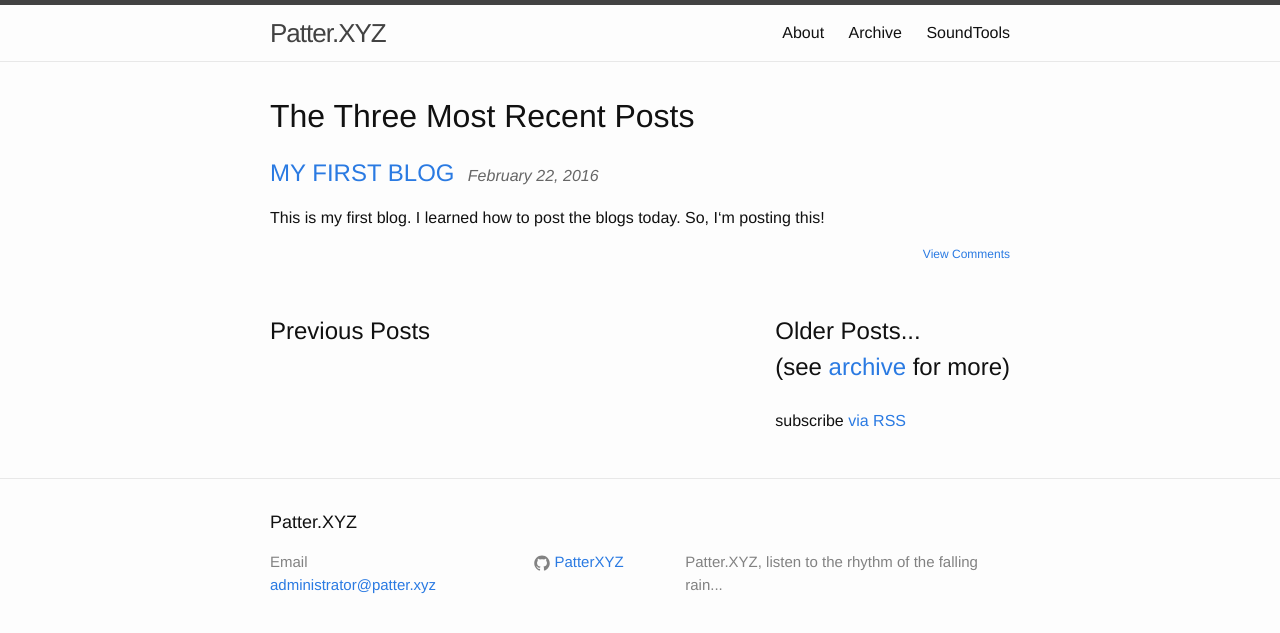
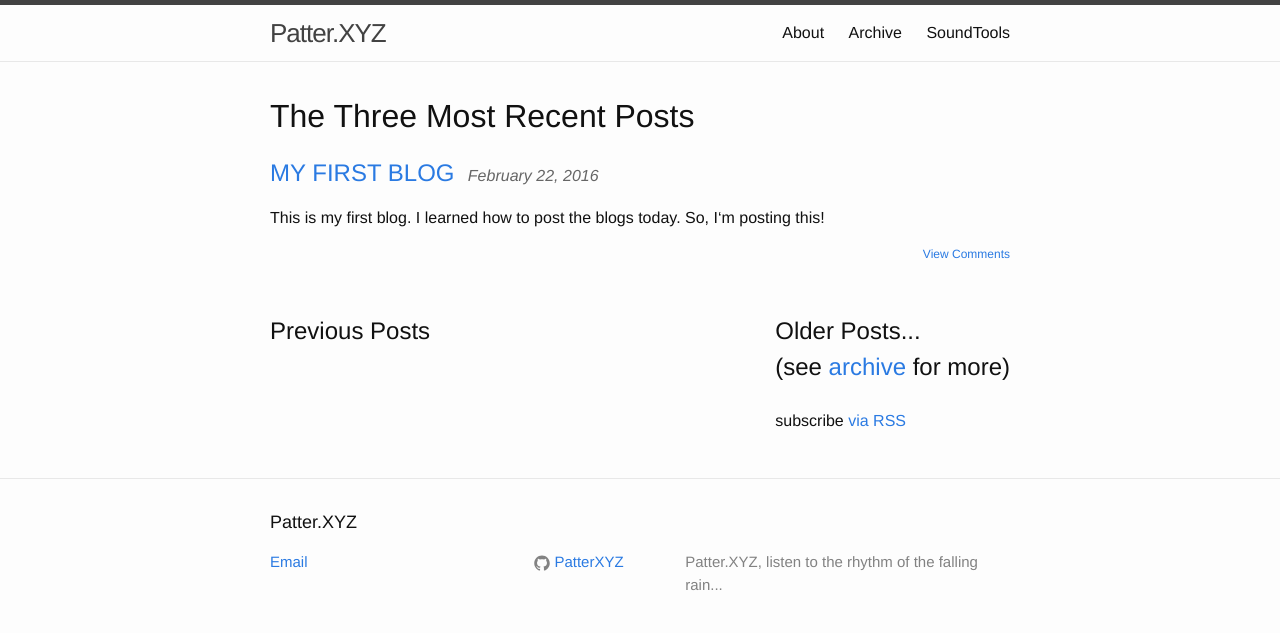
Before and after one commit to PatterXYZ/Blog, a Jekyll site: the page built from index.html, in a window 1280 px wide. Shown: the top 633 px of the page. Built offline with Jekyll 4.4.1, drawn with Linux system fonts in a browser that asks for light colours; comment, search, counter and statistics services are not loaded.

```diff
--- a/_includes/footer.html
+++ b/_includes/footer.html
@@ -4,8 +4,7 @@
     <div class="footer-col-wrapper">
       <div class="footer-col  footer-col-1">
         <ul class="contact-list">
-          <li>Email</li>
-          <li><a href="mailto:{{ site.email }}">{{ site.email }}</a></li>
+          <li><a href="mailto:{{ site.email }}">Email</a></li>
         </ul>
       </div>
 
```
